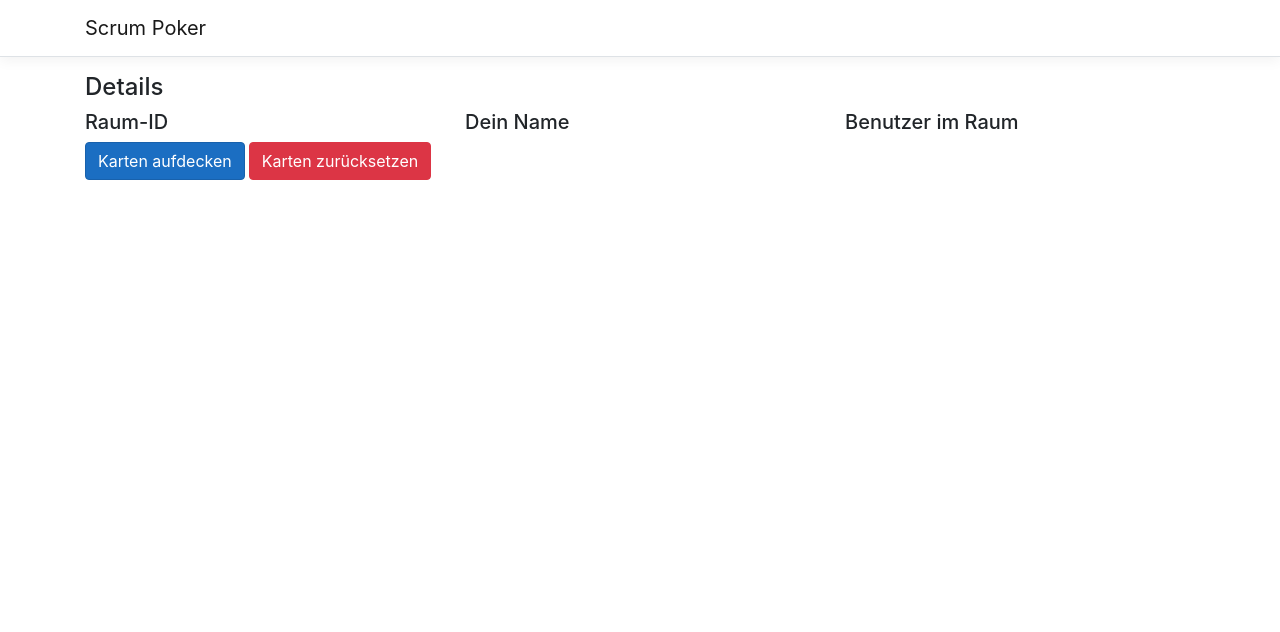
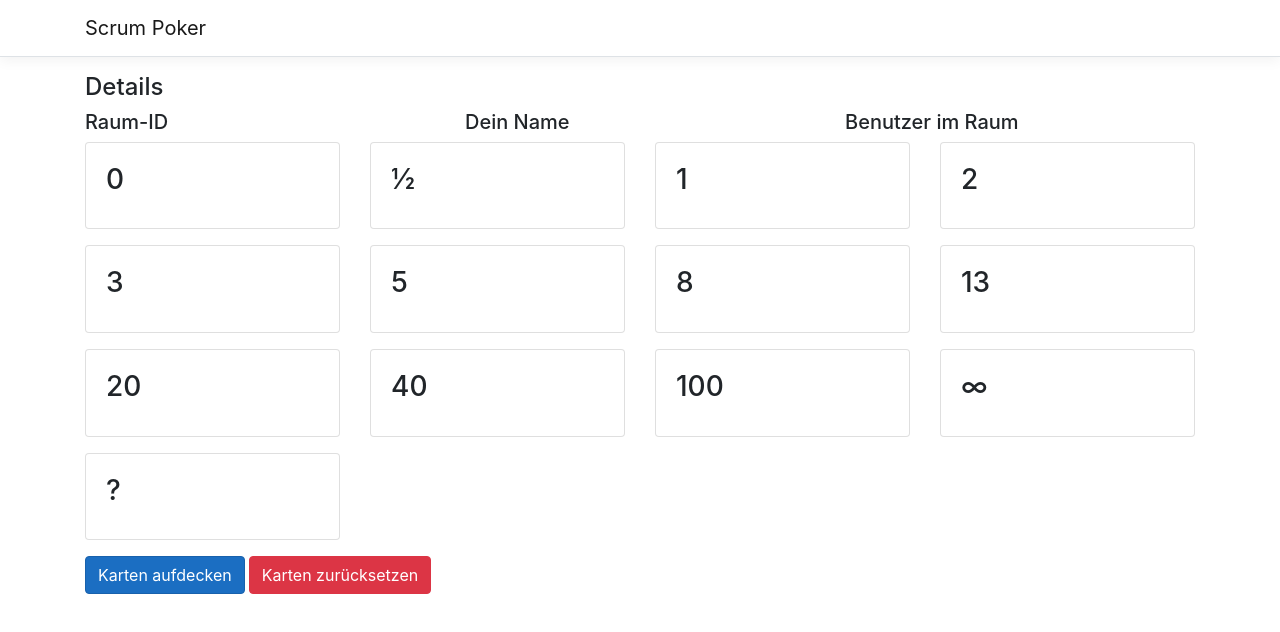
Before and after one commit to benjamin-hempel/scrum_poker, an Angular app in the folder ClientApp/: page /room in a window 1280 px wide. Shown: the top 632 px of the page. Built offline with nearby package versions, Linux system fonts and the light colour scheme.

Commit message:
Display card set in room component

```diff
--- a/ClientApp/src/app/room/room.component.html
+++ b/ClientApp/src/app/room/room.component.html
@@ -11,9 +11,13 @@
   </div>
 </div>
 <div id="selectableCardsContainer"></div>
-  <div class="card" *ngFor="let card of cards">
-    <div class="card-body">
-      <h3 class="card-title">{{ card.label }}</h3>
+  <div class="row">
+    <div class="col-sm-3" style="margin-bottom: 1em" *ngFor="let card of cards">
+      <div class="card">
+        <div class="card-body">
+          <h3 class="card-title">{{ card.label }}</h3>
+        </div>
+      </div>
     </div>
   </div>
 <div id="otherUsersContainer"></div>
--- a/ClientApp/src/app/room/room.component.ts
+++ b/ClientApp/src/app/room/room.component.ts
@@ -1,4 +1,6 @@
 import { Component } from '@angular/core';
+
+import { cards } from '../cards';
 
 @Component({
   selector: 'app-room-component',
@@ -6,6 +8,7 @@ import { Component } from '@angular/core';
 })
 export class RoomComponent {
   public currentCount = 0;
+  cards = cards;
 
   public incrementCounter() {
     this.currentCount++;
```
